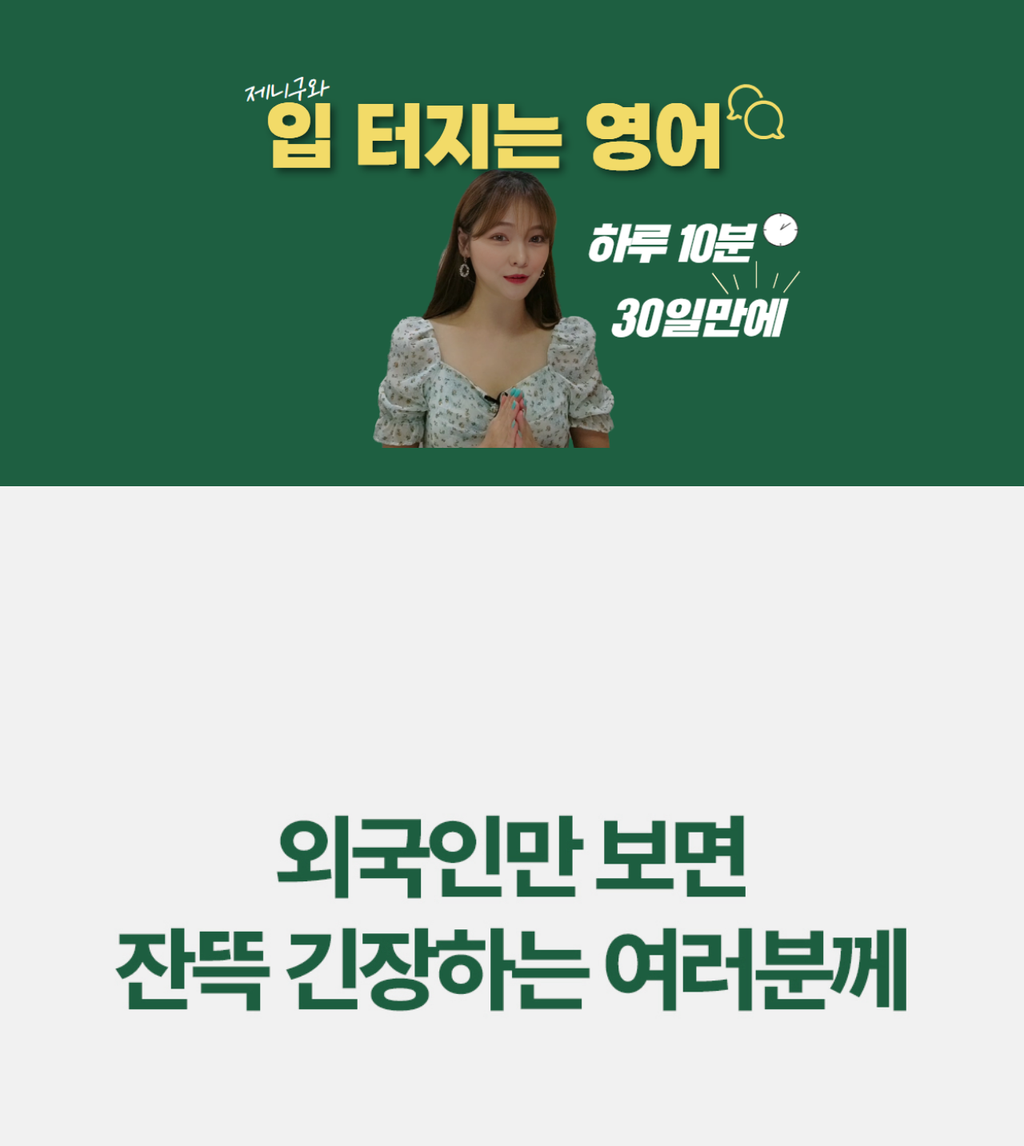
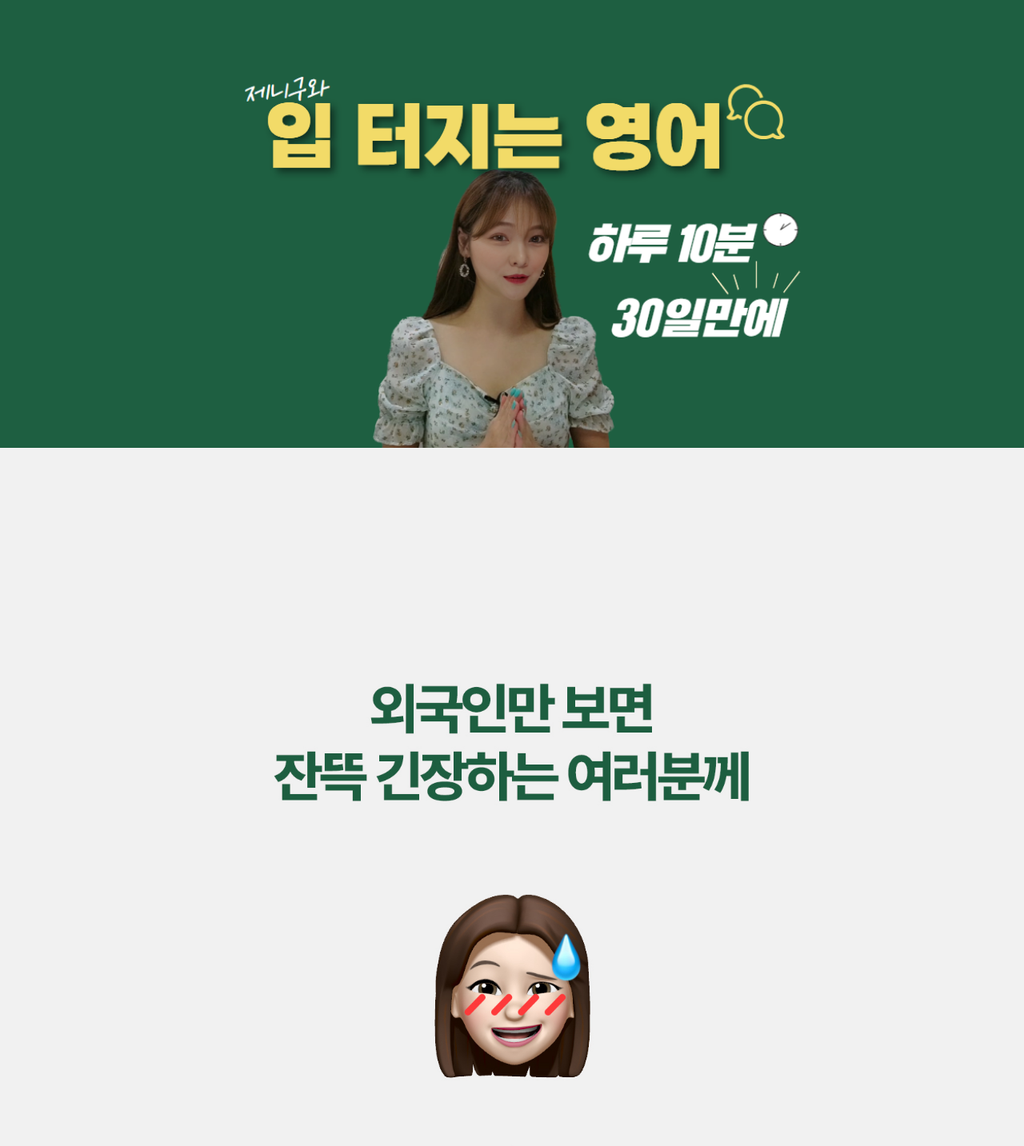
Before and after one commit to joonhoswe/jenny-gu-english, a Next.js app: page / in a window 1280 px wide. Shown: the top 1433 px of the page at 80% size. Built offline with nearby package versions, Linux system fonts and the light colour scheme.

Commit message:
margin updates

```diff
--- a/src/pages/home.js
+++ b/src/pages/home.js
@@ -35,7 +35,10 @@ export default function Home() {
       </div>
 
       <Image src={jenny} alt="Profile" className="w-3/5 h-3/5 z-0 pt-12" />
-      <Image src={img} alt="img" className="w-full h-full z-0 pt-12" />
+      <div className='h-full w-full bg-gray-150 flex justify-center'>
+          <Image src={img} alt="img" className="w-3/5 h-full z-0 pt-12" />
+      </div>
+
     </div>
   );
 }
--- a/tailwind.config.js
+++ b/tailwind.config.js
@@ -14,6 +14,7 @@ module.exports = {
       },
       colors: {
         'green-150': '#1E5F41',
+        'gray-150': '#F1F1F1',
       }
     },
   },
```
